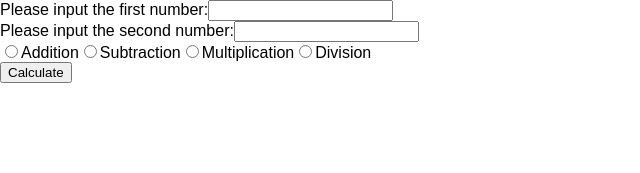
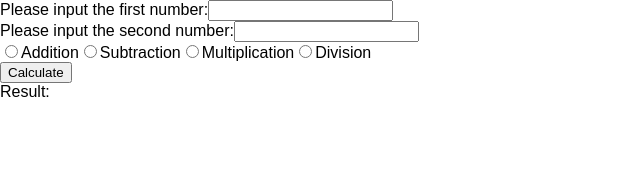
Before and after one commit to bhanuprakash-sn/nodejs-calculator, a React (Create React App) app in the folder client/: page / in a window 1280 px wide. Shown: the top 173 px of the page, without its empty margins (0-640 px from the left). Built offline with nearby package versions, Linux system fonts and the light colour scheme.

Commit message:
add id and labels

```diff
--- a/client/src/Calculator.js
+++ b/client/src/Calculator.js
@@ -109,7 +109,7 @@ class Calculator extends React.Component {
 	render()
 	{
 		return(
-			<div>
+			<div id="calcContainer">
 				<form id="calcForm">
 					<span>Please input the first number:</span><input type="number" name="valueA" onChange={this.handleInputChange} required="required"/><br/>
 					<span>Please input the second number:</span><input type="number" name="valueB" onChange={this.handleInputChange} required="required"/><br/>
@@ -130,7 +130,7 @@ class Calculator extends React.Component {
 			        <button onClick={this.onSumbit}>Calculate</button>
 				</form>
 				<div>
-					<span id="calcResult">{this.state.result}</span>
+					<span id="calcResult">Result: {this.state.result}</span>
 				</div>
 			</div>
 
```
